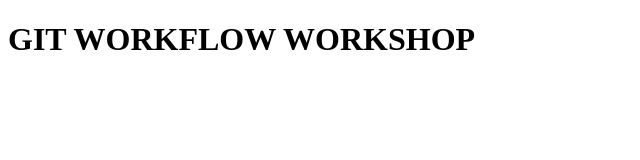
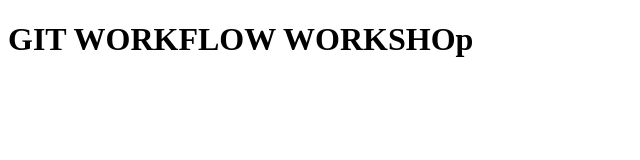
Before and after one commit to revforev/git-workflow, a plain HTML site: page index.html in a window 1280 px wide. Shown: the full height of the page, 0-640 px from the left. Drawn offline with Linux system fonts and the light colour scheme.

```diff
--- a/index.html
+++ b/index.html
@@ -8,6 +8,6 @@
   </head>
 
   <body>
-    <h1 class="page-heading">GIT WORKFLOW WORKSHOP</h1>
+    <h1 class="page-heading">GIT WORKFLOW WORKSHOp</h1>
   </body>
 </html>
```
